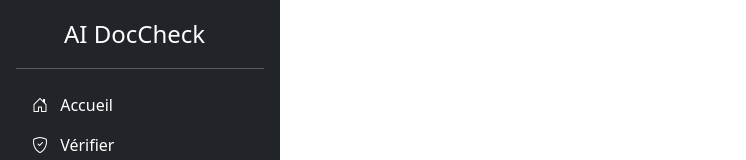
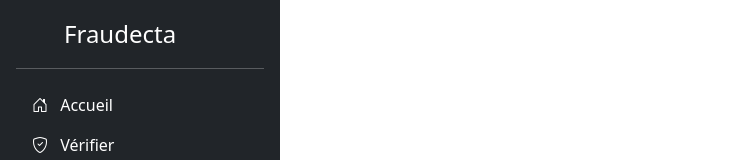
Before and after one commit to dav9fulldev/FrontendProjetFraudecta, a Vue app: page / in a window 1280 px wide. Shown: the top 160 px of the page, without its empty margins (0-746 px from the left). Built offline with nearby package versions, Linux system fonts and the light colour scheme.

Commit message:
Creation du sidebar

```diff
--- a/src/components/Sidebar.vue
+++ b/src/components/Sidebar.vue
@@ -8,7 +8,7 @@
       class="d-flex align-items-center mb-3 mb-md-0 me-md-auto text-white text-decoration-none"
     >
       <svg class="bi me-2" width="40" height="32"><use xlink:href="#bootstrap" /></svg>
-      <span class="fs-4">AI DocCheck</span>
+      <span class="fs-4">Fraudecta</span>
     </a>
     <hr />
     <ul class="nav nav-pills flex-column mb-auto">
```
